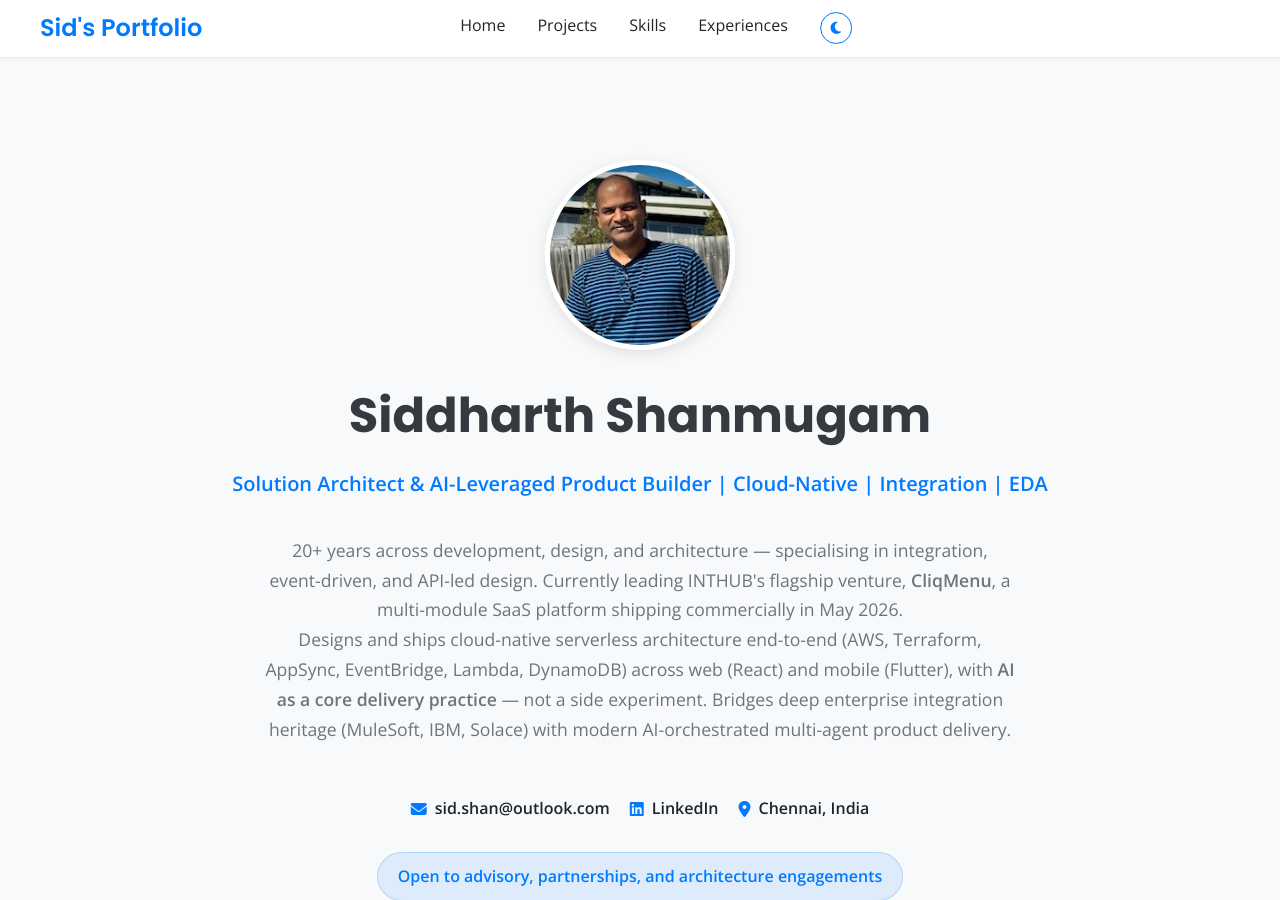
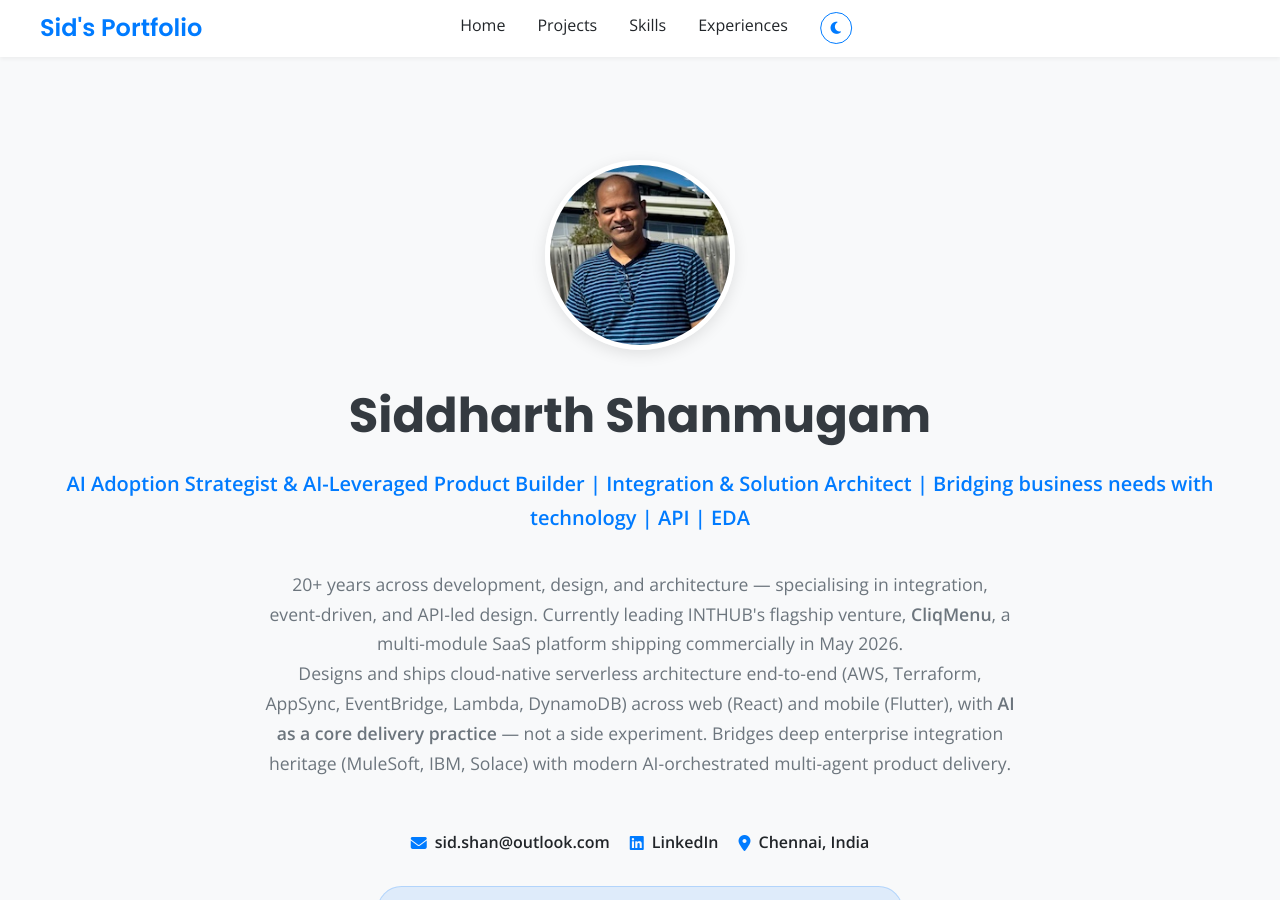
Before and after one commit to sid-inthub/sid-inthub.github.io, a Jekyll site: the page built from index.md, in a window 1280 px wide and 900 px high. Built offline with Jekyll 4.4.1, drawn with Linux system fonts in a browser that asks for light colours.

Commit message:
Update headline to match LinkedIn: lead with AI Adoption Strategist
- Profile subtitle and site title/description now lead with "AI Adoption
  Strategist & AI-Leveraged Product Builder"
- Added "Integration & Solution Architect | Bridging business needs with
  technology | API" segments to match LinkedIn framing
- Dropped "Cloud-Native" from subtitle (still in Skills section)

Co-Authored-By: Claude Opus 4.7 (1M context) <noreply@anthropic.com>

```diff
--- a/_config.yml
+++ b/_config.yml
@@ -1,5 +1,5 @@
-title: Sid - Solution Architect & AI-Leveraged Product Builder
-description: Personal portfolio of Siddharth Shanmugam — Solution Architect, AI-Orchestrated Delivery Lead, founder of CliqMenu (INTHUB)
+title: Sid - AI Adoption Strategist & AI-Leveraged Product Builder
+description: Personal portfolio of Siddharth Shanmugam — AI Adoption Strategist & AI-Leveraged Product Builder. Integration & Solution Architect bridging business needs with technology. Founder of CliqMenu (INTHUB).
 url: https://sid-inthub.github.io
 baseurl: ""
 markdown: kramdown
--- a/_includes/section-profile.html
+++ b/_includes/section-profile.html
@@ -1,8 +1,8 @@
 <div class="profile-section" id="profile-section">
     <img src="./assets/images/sid-mini-pic.jpg" alt="Sid" class="profile-image">
     <h1 class="profile-title">Siddharth Shanmugam</h1>
-    <h2 class="profile-subtitle">Solution Architect &amp; AI-Leveraged Product Builder | Cloud-Native | Integration |
-        EDA</h2>
+    <h2 class="profile-subtitle">AI Adoption Strategist &amp; AI-Leveraged Product Builder | Integration &amp;
+        Solution Architect | Bridging business needs with technology | API | EDA</h2>
     <p class="profile-description">
         20+ years across development, design, and architecture &mdash; specialising in integration, event-driven, and
         API-led design. Currently leading INTHUB's flagship venture, <strong>CliqMenu</strong>, a multi-module SaaS
```
